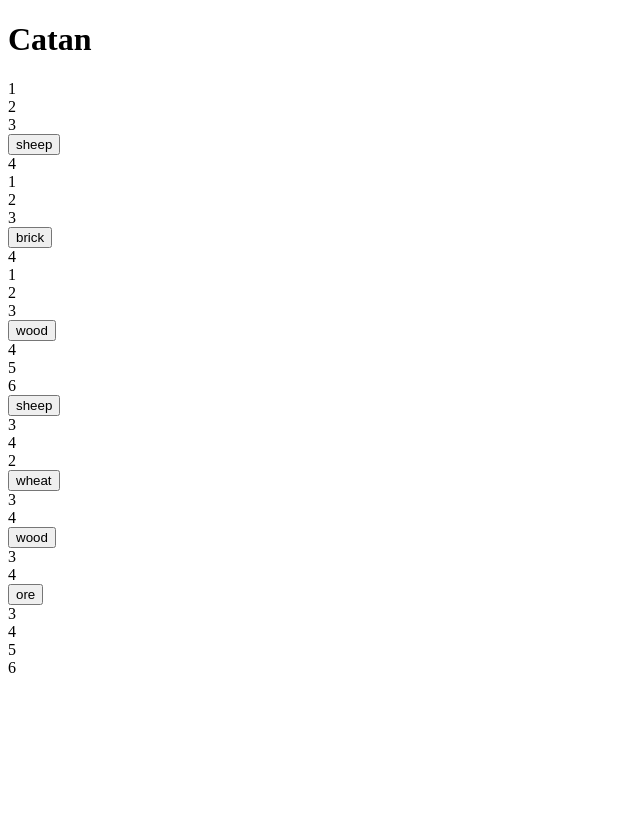
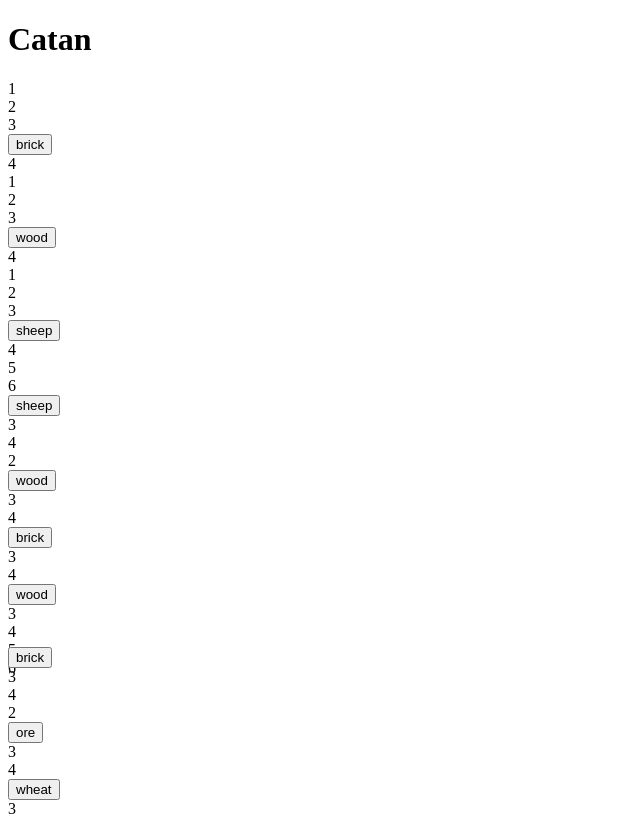
Before and after one commit to evankatz14/catan, a React app: page / in a window 1280 px wide. Shown: the top 816 px of the page, without its empty margins (0-640 px from the left). Built offline with nearby package versions, Linux system fonts and the light colour scheme; the HTML template or start-up script is replaced by a standard one.

Commit message:
third row

```diff
--- a/src/components/App.jsx
+++ b/src/components/App.jsx
@@ -24,9 +24,16 @@
     let space = {
       position,
       type,
-      adjacent: {tr: null, tl: null, l: resources[position - 1], bl: resources[position + 3], br: resources[position + 4], r: isLast ? null : resources[position + 1]},
+      adjacent: {
+        tr: null,
+        tl: null,
+        l: resources[position - 1],
+        bl: resources[position + firstRowLength],
+        br: resources[position + firstRowLength + 1],
+        r: isLast ? null : resources[position + 1],
+      },
       first: isFirst,
-      last: isLast
+      last: isLast,
     }
     position += 1;
     return space;
@@ -34,16 +41,47 @@
 
   //create second row hex opjects
   const secondRowLength = 4;
-  const secondRow = resources.slice(3).map((type, index) => {
+  const secondRow = resources.slice(3, 7).map((type, index) => {
     const isFirst = index === 0;
     const isLast = index === (secondRowLength - 1);
 
     let space = {
       position,
       type,
-      adjacent: {tr: null, tl: null, l: isFirst ? null : resources[position - 1], bl: null, br: null, r: resources[position + 1] },
+      adjacent: {
+        tr: null,
+        tl: null,
+        l: isFirst ? null : resources[position - 1],
+        bl: resources[position + secondRowLength],
+        br: resources[position + secondRowLength + 1],
+        r: isLast ? null :   resources[position + 1],
+      },
       first: isFirst,
-      last: isLast
+      last: isLast,
+    }
+    position += 1;
+    return space;
+  })
+
+  //create third row hex objects
+  const thirdRowLength = 5;
+  const thirdRow = resources.slice(7, 12).map((type, index) => {
+    const isFirst = index === 0;
+    const isLast = index === (thirdRowLength - 1);
+
+    let space = {
+      position,
+      type,
+      adjacent: {
+        tr: null,
+        tl: null,
+        l: isFirst ? null : resources[position - 1],
+        bl: null,
+        br: null,
+        r: isLast ? null : resources[position + 1],
+      },
+      first: isFirst,
+      last: isLast,
     }
     position += 1;
     return space;
@@ -53,11 +91,14 @@
     <>
       <h1>Catan</h1>
       <div className="board">
-        <div className="rowOne" >
+        <div className="row" >
           {firstRow.map((hex) => (<FirstRowHex key={hex.position} position={hex.position} type={hex.type} adjacent={hex.adjacent} first={hex.first} last={hex.last} />))}
         </div>
-        <div className="rowTwo" >
+        <div className="row" >
           {secondRow.map((hex) => (<OtherRowHex key={hex.position} position={hex.position} type={hex.type} adjacent={hex.adjacent} first={hex.first} last={hex.last} />))}
+        </div>
+        <div className="row" style={{transform: 'translate(0px, -30px)'}}>
+          {thirdRow.map((hex) => (<OtherRowHex key={hex.position} position={hex.position} type={hex.type} adjacent={hex.adjacent} first={hex.first} last={hex.last} />))}
         </div>
       </div>
     </>
--- a/src/components/FirstRowHex.jsx
+++ b/src/components/FirstRowHex.jsx
@@ -11,7 +11,6 @@
 
 export default function FirstRowHex({type, adjacent, position, last}) {
   const nodes = [];
-  if (last) {
   for (let i = 0; i < 6; i++) {
     let currentNode = [type]
     let first = adjacent[Object.keys(adjacent)[i]];
@@ -23,20 +22,6 @@
       currentNode.push(second)
     }
     nodes.push(currentNode);
-    }
-  } else {
-    for (let i = 0; i < 4; i++) {
-      let currentNode = [type]
-      let first = adjacent[Object.keys(adjacent)[i]];
-      let second = adjacent[Object.keys(adjacent)[i + 1]];
-      if (first) {
-        currentNode.push(first)
-      }
-      if (second) {
-        currentNode.push(second)
-      }
-      nodes.push(currentNode);
-    }
   }
   return (
     <div className="full-hex">
--- a/src/components/OtherRowHex.jsx
+++ b/src/components/OtherRowHex.jsx
@@ -22,6 +22,10 @@
     }
     nodes.push(currentNode);
   }
+  if (last) {
+    console.log('adjacent', adjacent)
+    console.log('nodes', nodes)
+  }
   return (
     <div className="full-hex">
       <button className="hex" >
@@ -40,8 +44,8 @@
       )}
       {last && (
         <>
-          <Node index={5} resources={nodes[2]} style={style3}/>
-          <Node index={6} resources={nodes[3]} style={style4}/>
+          <Node index={5} resources={nodes[3]} style={style3}/>
+          <Node index={6} resources={nodes[4]} style={style4}/>
           <Road style={{top: '-204px', left: '89px', transform: 'rotate(90deg)'}}/>
           <Road style={{top: '-263px', left: '61px', transform: 'rotate(32deg)'}}/>
         </>
--- a/src/hexResources.js
+++ b/src/hexResources.js
@@ -1,11 +1,23 @@
 const hexResources = [
  'ore',
+ 'ore',
+ 'ore',
+ 'wood',
+ 'wood',
+ 'wood',
  'wood',
  'sheep',
+ 'sheep',
+ 'sheep',
+ 'sheep',
+ 'wheat',
+ 'wheat',
+ 'wheat',
  'wheat',
  'brick',
- 'sheep',
- 'wood'
+ 'brick',
+ 'brick',
+ 'desert'
 ]
 
 export default hexResources;
```
Lines whose indentation alone changed are shown as unchanged.
